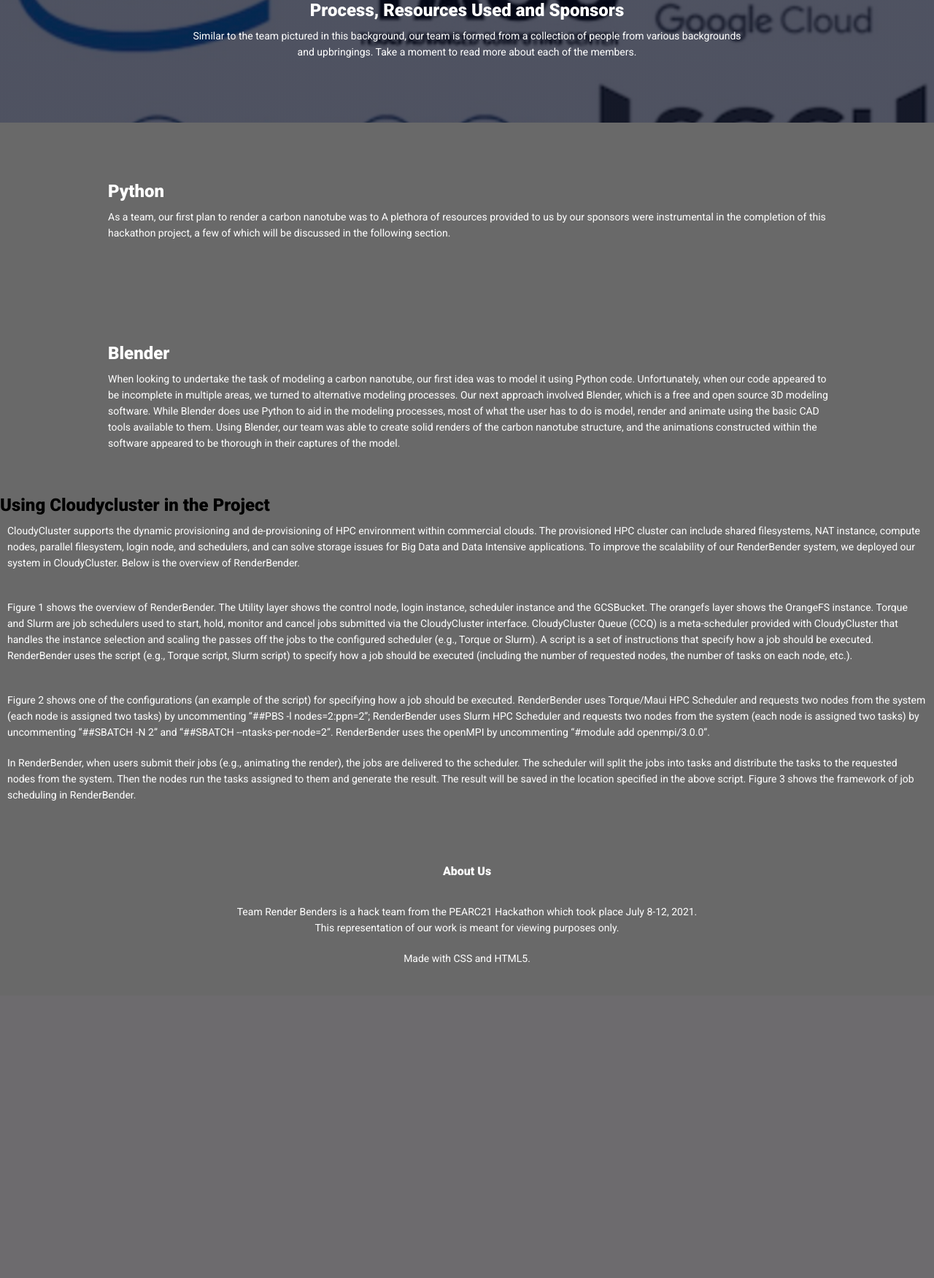
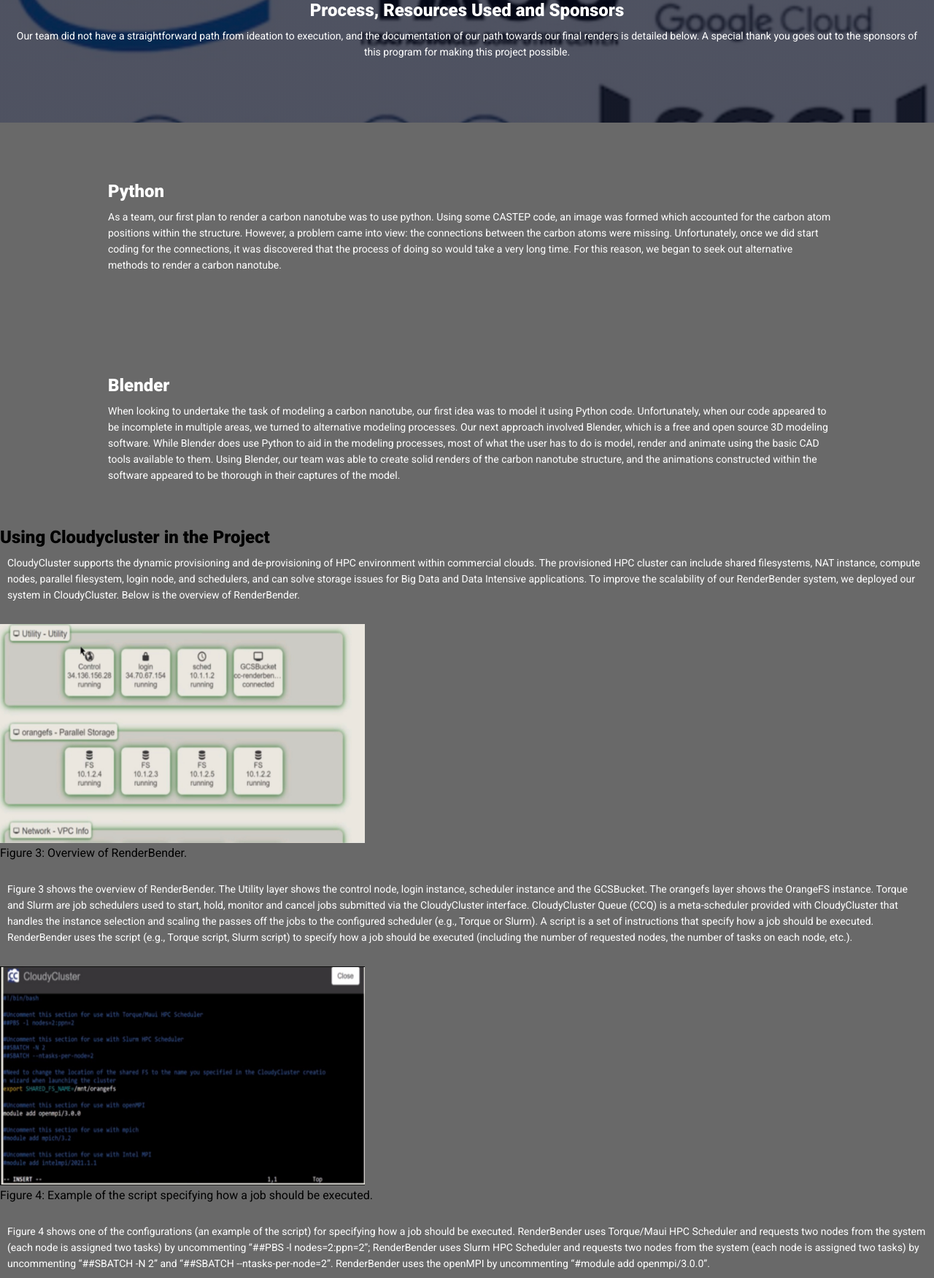
Before and after one commit to rollercoaster111/renderbenders, a Flask app: template templates/resources.html in a window 1280 px wide. Shown: the part 206-1957 px from the top of the page at 73% size. Before the commit the page ends 1525 px from the top, so only its background shows below. Run offline with Flask 2, Linux system fonts and the light colour scheme; the template is opened without the code that fills it, so the values that code supplies are empty.

Commit message:
almost there

```diff
--- a/templates/resources.html
+++ b/templates/resources.html
@@ -24,38 +24,53 @@
 			</div>
 		</nav>
         <h1>Process, Resources Used and Sponsors</h1>
-        <p>Similar to the team pictured in this background, our team is formed from a collection of people from various backgrounds<br> and upbringings. Take a moment to read more about each of the members.</p><br><br><br><br>
+        <p>Our team did not have a straightforward path from ideation to execution, and the documentation of our path towards our final renders is detailed below. A special thank you goes out to the sponsors of this program for making this project possible.</p><br><br><br><br>
 	</section>
-
 	<!----Resources---->
 	<section class="resources">
-	<h2>Python</h2>
-	<p>As a team, our first plan to render a carbon nanotube was to A plethora of resources provided to us by our sponsors were instrumental in the completion of this hackathon project, a few of which will be discussed in the following section.</p>
+		<h2>Python</h2>
+		<p>
+			As a team, our first plan to render a carbon nanotube was to use python. Using some CASTEP code, an image was formed which accounted for the carbon atom positions within the structure. However, a problem came into view: the connections between the carbon atoms were missing. Unfortunately, once we did start coding for the connections, it was discovered that the process of doing so would take a very long time. For this reason, we began to seek out alternative methods to render a carbon nanotube.
+		</p>
 	</section>
 	<section class="blender">
 		<h2>Blender</h2>
-		<p>When looking to undertake the task of modeling a carbon nanotube, our first idea was to model it using Python code. Unfortunately, when our code appeared to be incomplete in multiple areas, we turned to alternative modeling processes. Our next approach involved Blender, which is a free and open source 3D modeling software. While Blender does use Python to aid in the modeling processes, most of what the user has to do is model, render and animate using the basic CAD tools available to them. Using Blender, our team was able to create solid renders of the carbon nanotube structure, and the animations constructed within the software appeared to be thorough in their captures of the model.</p>
+		<p>
+			When looking to undertake the task of modeling a carbon nanotube, our first idea was to model it using Python code. Unfortunately, when our code appeared to be incomplete in multiple areas, we turned to alternative modeling processes. Our next approach involved Blender, which is a free and open source 3D modeling software. While Blender does use Python to aid in the modeling processes, most of what the user has to do is model, render and animate using the basic CAD tools available to them. Using Blender, our team was able to create solid renders of the carbon nanotube structure, and the animations constructed within the software appeared to be thorough in their captures of the model.
+		</p>
 	</section>
 	<section class="cluster">
 		<h2>Using Cloudycluster in the Project</h2>
 		<p>
 			CloudyCluster supports the dynamic provisioning and de-provisioning of HPC environment within commercial clouds. The provisioned HPC cluster can include shared filesystems, NAT instance, compute nodes, parallel filesystem, login node, and schedulers, and can solve storage issues for Big Data and Data Intensive applications. To improve the scalability of our RenderBender system, we deployed our system in CloudyCluster. Below is the overview of RenderBender.
 		</p>
-		<img src="">
+		<br>
+		<img src="images/fig_1.jpg" height="300" width="500">
+		<figcaption>Figure 3: Overview of RenderBender.</figcaption>
+		<br>
 		<p>
-			Figure 1 shows the overview of RenderBender. The Utility layer shows the control node, login instance, scheduler instance and the GCSBucket. The orangefs layer shows the OrangeFS instance. Torque and Slurm are job schedulers used to start, hold, monitor and cancel jobs submitted via the CloudyCluster interface. CloudyCluster Queue (CCQ) is a meta-scheduler provided with CloudyCluster that handles the instance selection and scaling the passes off the jobs to the configured scheduler (e.g., Torque or Slurm). A script is a set of instructions that specify how a job should be executed. RenderBender uses the script (e.g., Torque script, Slurm script) to specify how a job should be executed (including the number of requested nodes, the number of tasks on each node, etc.).
+			Figure 3 shows the overview of RenderBender. The Utility layer shows the control node, login instance, scheduler instance and the GCSBucket. The orangefs layer shows the OrangeFS instance. Torque and Slurm are job schedulers used to start, hold, monitor and cancel jobs submitted via the CloudyCluster interface. CloudyCluster Queue (CCQ) is a meta-scheduler provided with CloudyCluster that handles the instance selection and scaling the passes off the jobs to the configured scheduler (e.g., Torque or Slurm). A script is a set of instructions that specify how a job should be executed. RenderBender uses the script (e.g., Torque script, Slurm script) to specify how a job should be executed (including the number of requested nodes, the number of tasks on each node, etc.).
 		</p>
-		<img src="">
+		<br>
+		<img src="images/fig_2.jpg" height="300" width="500">
+		<figcaption>Figure 4: Example of the script specifying how a job should be executed.</figcaption>
+		<br>
 		<p>
-			Figure 2 shows one of the configurations (an example of the script) for specifying how a job should be executed. RenderBender uses Torque/Maui HPC Scheduler and requests two nodes from the system (each node is assigned two tasks) by uncommenting “##PBS -l nodes=2:ppn=2”; RenderBender uses Slurm HPC Scheduler and requests two nodes from the system (each node is assigned two tasks) by uncommenting “##SBATCH -N 2” and “##SBATCH --ntasks-per-node=2”. RenderBender uses the openMPI by uncommenting “#module add openmpi/3.0.0”.
+			Figure 4 shows one of the configurations (an example of the script) for specifying how a job should be executed. RenderBender uses Torque/Maui HPC Scheduler and requests two nodes from the system (each node is assigned two tasks) by uncommenting “##PBS -l nodes=2:ppn=2”; RenderBender uses Slurm HPC Scheduler and requests two nodes from the system (each node is assigned two tasks) by uncommenting “##SBATCH -N 2” and “##SBATCH --ntasks-per-node=2”. RenderBender uses the openMPI by uncommenting “#module add openmpi/3.0.0”.
 		</p>
 		<p>
-			In RenderBender, when users submit their jobs (e.g., animating the render), the jobs are delivered to the scheduler. The scheduler will split the jobs into tasks and distribute the tasks to the requested nodes from the system. Then the nodes run the tasks assigned to them and generate the result. The result will be saved in the location specified in the above script. Figure 3 shows the framework of job scheduling in RenderBender.
+			In RenderBender, when users submit their jobs (e.g., animating the render), the jobs are delivered to the scheduler. The scheduler will split the jobs into tasks and distribute the tasks to the requested nodes from the system. Then the nodes run the tasks assigned to them and generate the result. The result will be saved in the location specified in the above script. Figure 5 shows the framework of job scheduling in RenderBender.
 		</p>
-		<img src="">
+		<br>
+		<img src="images/fig_3.jpg" height="300" width="500">
+		<figcaption>Figure 5: Job framework scheduling in RenderBender.</figcaption>
 	</section>
 	<!----Sponsors---->
 	<section class="sponsors">
+		<h2>Thank you to Our Sponsors</h2>
+		<p>
+			We would like to thank Intel, Omnibond and Google for sponsoring this HPC Hackathon. It was a privilege to use the products given to us in an effort to complete our project and solidify our deliverables. A special thanks also goes to the Texas Advanced Computing Center, the Science Gateways Community Institute, and the National Science Foundation. Without the support of these organizations, there would be no way for our project to get off the ground and rolling. Thank you for your support each and every step of the way.
+		</p>
 	</section>
 
 	<!---Footer--->
```
